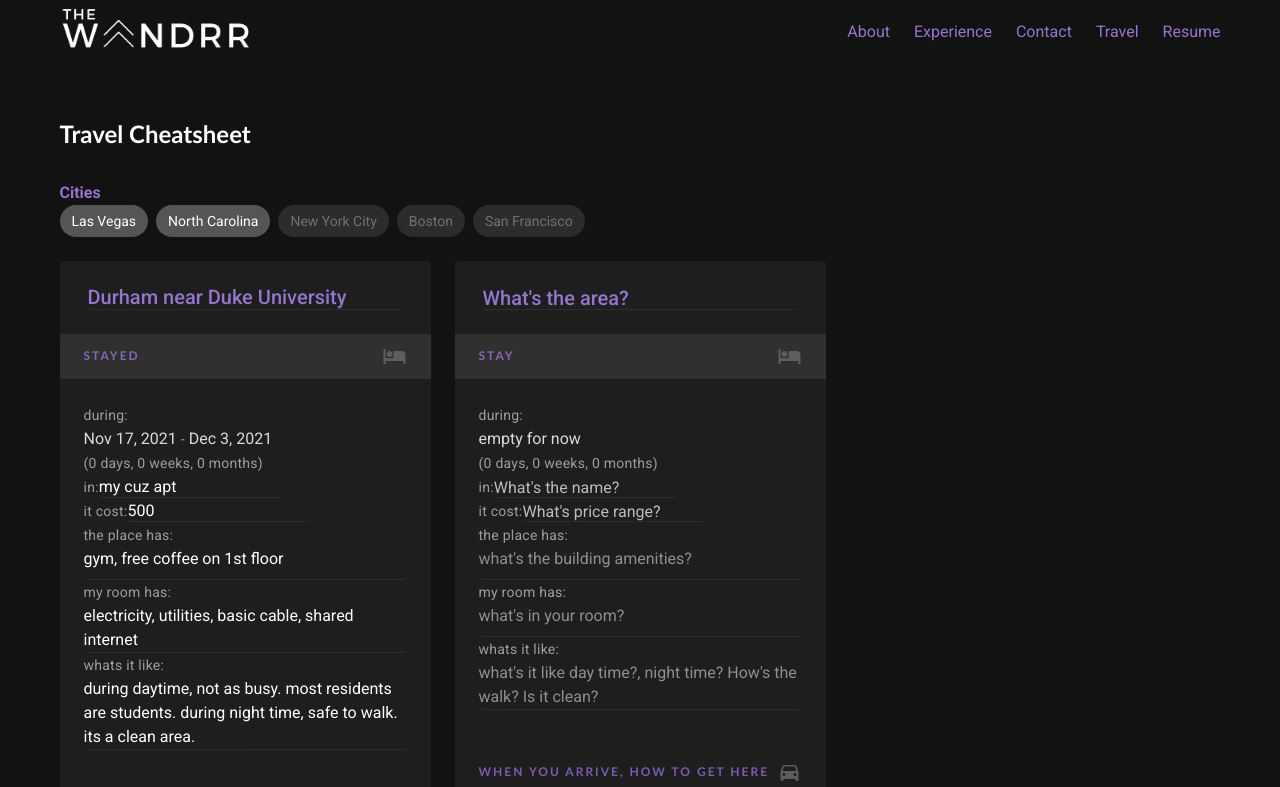
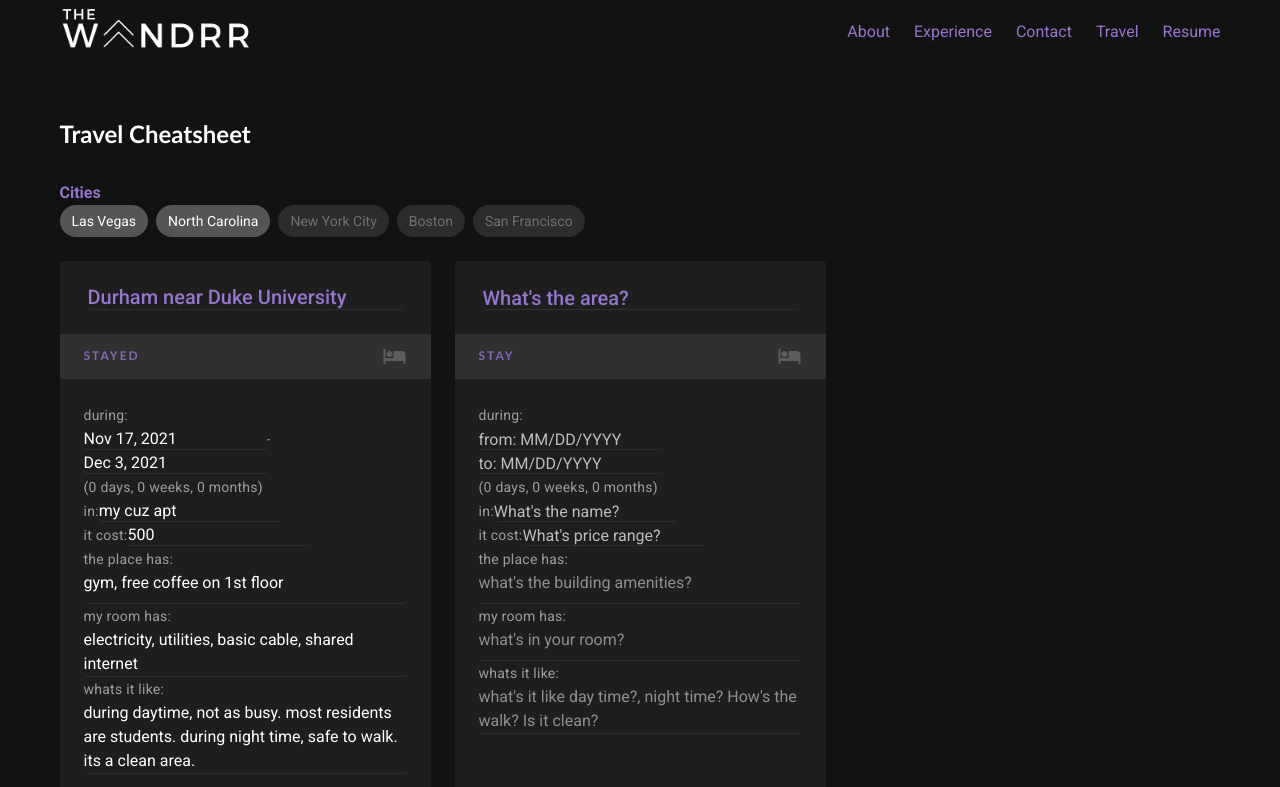
Before and after one commit to rlynjb/wandrrdev, a Nuxt app: page /travel_cheatsheet in a window 1280 px wide. Shown: the top 787 px of the page. Built offline with nearby package versions, Linux system fonts and the light colour scheme.

Commit message:
add date

```diff
--- a/components/BoardingCardStay.vue
+++ b/components/BoardingCardStay.vue
@@ -2,11 +2,31 @@
   <div>
     <b :class="labelStyle">during:</b>
     <div v-if="boardItem">
-      {{ formatDate(boardItem.date_stayed.from) }}
-      <b :class="labelStyle">-</b> {{ formatDate(boardItem.date_stayed.to) }} <br>
+      <boarding-card-text-field
+        label="from: MM/DD/YYYY"
+        :value="formatDate(boardItem.date_stayed.from)"
+        class="d-inline-block"
+      />
+      <b :class="labelStyle">-</b>
+      <boarding-card-text-field
+        label="to: MM/DD/YYYY"
+        :value="formatDate(boardItem.date_stayed.to)"
+        class="d-inline-block"
+      />
+      <br>
     </div>
     <div v-else>
-      empty for now <br>
+      <boarding-card-text-field
+        label="from: MM/DD/YYYY"
+        value=""
+        class="d-inline-block"
+      />
+      <boarding-card-text-field
+        label="to: MM/DD/YYYY"
+        value=""
+        class="d-inline-block"
+      />
+      <br>
     </div>
     <b :class="labelStyle">(0 days, 0 weeks, 0 months)</b><br>
 
```
